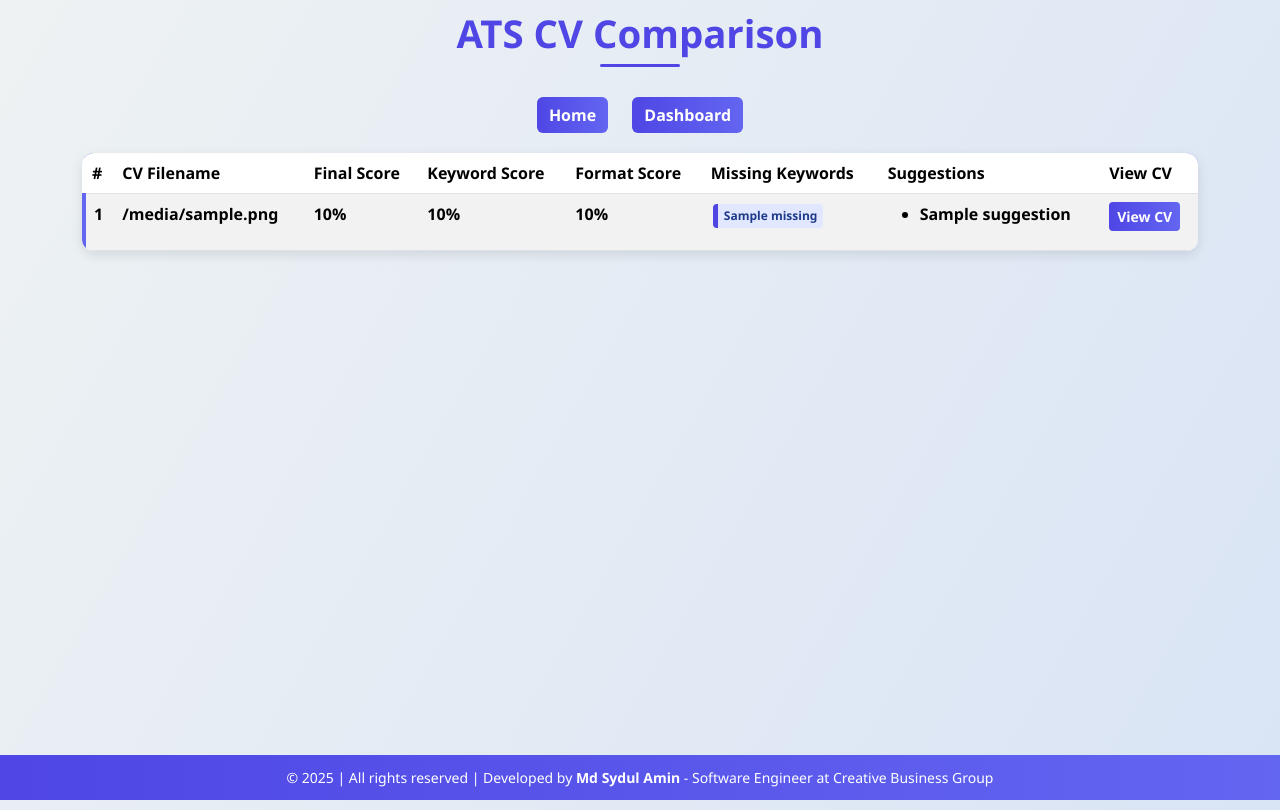
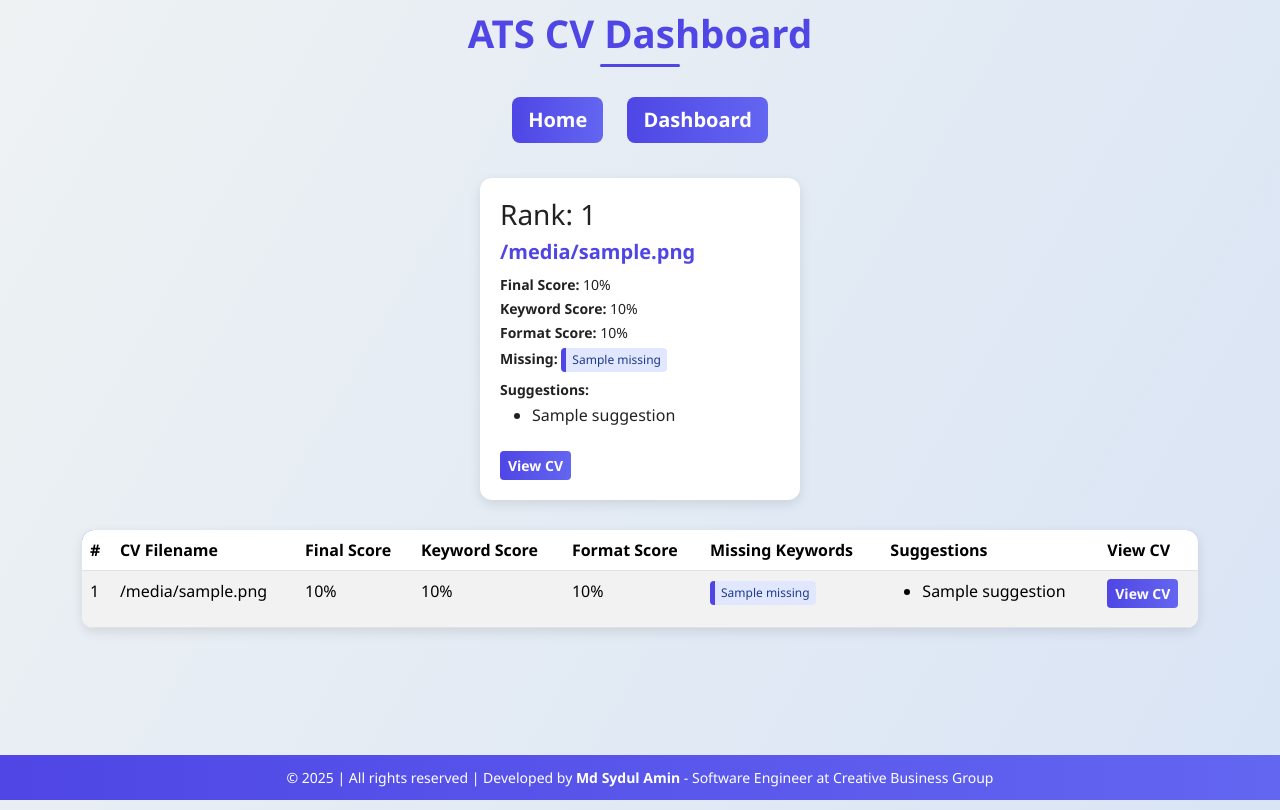
Before and after one commit to Sydulamin/CV-ATS-Checker, a FastAPI app: template templates/dashboard.html in a window 1280 px wide. Run offline with FastAPI, Linux system fonts and the light colour scheme; the template is opened without the code that fills it: most values are stand-ins (such as "Sample title", 1, 10 or a date in 2020); parts of the project's set-up code (start-up, migrations or seed data) failed here and were passed over.

Commit message:
Refactor code structure for improved readability and maintainability

```diff
--- a/templates/dashboard.html
+++ b/templates/dashboard.html
@@ -11,17 +11,16 @@
       color: #222;
       min-height: 100vh;
       position: relative;
-      padding-bottom: 80px; /* space for footer */
+      padding-bottom: 100px; /* space for footer */
       font-family: "Segoe UI", Tahoma, Geneva, Verdana, sans-serif;
     }
 
-    /* Top Buttons */
     .top-buttons {
       text-align: center;
       margin-bottom: 20px;
     }
     .top-buttons .btn {
-      margin: 0 10px;
+      margin: 0 10px 15px 10px;
       background: linear-gradient(90deg, #4f46e5, #6366f1);
       color: #fff;
       font-weight: bold;
@@ -52,38 +51,35 @@
       animation: slideIn 1s ease;
     }
 
-    table {
-      background-color: #fff;
+    /* Top Candidates Cards */
+    .top-candidates {
+      display: flex;
+      gap: 20px;
+      justify-content: center;
+      margin-bottom: 30px;
+      flex-wrap: wrap;
+    }
+    .candidate-card {
+      background: #fff;
       border-radius: 12px;
-      overflow: hidden;
+      padding: 20px;
+      width: 320px;
       box-shadow: 0 4px 12px rgba(0,0,0,0.1);
+      transition: transform 0.3s ease, box-shadow 0.3s ease;
     }
-
-    thead {
-      background: linear-gradient(90deg, #4f46e5, #6366f1);
-      color: #fff;
+    .candidate-card:hover {
+      transform: translateY(-5px);
+      box-shadow: 0 8px 20px rgba(0,0,0,0.15);
+    }
+    .candidate-card h5 {
+      color: #4f46e5;
       font-weight: bold;
+      margin-bottom: 10px;
     }
-
-    tbody tr {
-      color: #222;
-      transition: background 0.3s ease;
+    .candidate-card p {
+      font-size: 14px;
+      margin: 3px 0;
     }
-
-    tbody tr:nth-child(even) {
-      background-color: #f5f7ff;
-    }
-
-    tbody tr:hover {
-      background-color: #e0e4ff;
-    }
-
-    .top-cv {
-      font-weight: bold;
-      border-left: 4px solid #6366f1;
-      background-color: #dbe2ff;
-    }
-
     .missing-keywords {
       background: #e0e7ff;
       border-left: 5px solid #4f46e5;
@@ -92,10 +88,31 @@
       color: #1e3a8a;
       font-size: 12px;
       display: inline-block;
-      margin: 2px;
+      margin: 2px 2px 4px 0;
       animation: fadeIn 0.8s ease;
     }
 
+    table {
+      background-color: #fff;
+      border-radius: 12px;
+      overflow: hidden;
+      box-shadow: 0 4px 12px rgba(0,0,0,0.1);
+    }
+    thead {
+      background: linear-gradient(90deg, #4f46e5, #6366f1);
+      color: #fff;
+      font-weight: bold;
+    }
+    tbody tr {
+      color: #222;
+      transition: background 0.3s ease;
+    }
+    tbody tr:nth-child(even) {
+      background-color: #f5f7ff;
+    }
+    tbody tr:hover {
+      background-color: #e0e4ff;
+    }
     .btn-primary {
       background: linear-gradient(90deg, #4f46e5, #6366f1);
       color: #fff;
@@ -103,7 +120,6 @@
       font-weight: bold;
       transition: all 0.3s ease;
     }
-
     .btn-primary:hover {
       background: linear-gradient(90deg, #6366f1, #4f46e5);
       transform: scale(1.05);
@@ -121,13 +137,11 @@
       font-size: 14px;
       z-index: 1000;
     }
-
     .footer a {
       color: #fff;
       text-decoration: none;
       font-weight: bold;
     }
-
     .footer a:hover {
       text-decoration: underline;
     }
@@ -136,7 +150,6 @@
       from { opacity: 0; transform: translateY(10px); }
       to { opacity: 1; transform: translateY(0); }
     }
-
     @keyframes slideIn {
       from { width: 0; }
       to { width: 80px; }
@@ -149,12 +162,47 @@
     <!-- Top Buttons -->
 
 
-    <h1 class="heading">ATS CV Comparison</h1>
-     <div class="top-buttons">
-      <a href="/" class="btn">Home</a>
-      <a href="/dashboard" class="btn">Dashboard</a>
+    <h1 class="heading">ATS CV Dashboard</h1>
+
+    <div class="top-buttons">
+      <a href="/" class="btn btn-primary btn-lg">Home</a>
+      <a href="/dashboard" class="btn btn-primary btn-lg">Dashboard</a>
     </div>
 
+    <!-- Top Candidates Cards -->
+    <div class="top-candidates">
+      {% for cv in cvs[:3] %}
+
+      <div class="candidate-card">
+        <h3>Rank: {{ loop.index }}</h3>
+        <h5>{{ cv.filename }}</h5>
+        <p><strong>Final Score:</strong> {{ cv.score }}%</p>
+        <p><strong>Keyword Score:</strong> {{ cv.keyword_score }}%</p>
+        <p><strong>Format Score:</strong> {{ cv.format_score }}%</p>
+        {% if cv.missing %}
+        <p><strong>Missing:</strong>
+          {% for kw in cv.missing[:3] %}
+            <span class="missing-keywords">{{ kw }}</span>
+          {% endfor %}
+          {% if cv.missing|length > 3 %} ...{% endif %}
+        </p>
+        {% endif %}
+        {% if cv.suggestion %}
+        <p><strong>Suggestions:</strong>
+          <ul>
+            {% for s in cv.suggestion[:2] %}
+            <li>{{ s }}</li>
+            {% endfor %}
+            {% if cv.suggestion|length > 2 %} ...{% endif %}
+          </ul>
+        </p>
+        {% endif %}
+        <a href="{{ cv.cv_file_url }}" target="_blank" class="btn btn-primary btn-sm mt-2">View CV</a>
+      </div>
+      {% endfor %}
+    </div>
+
+    <!-- Full CV Table -->
     <table class="table table-striped">
       <thead>
         <tr>
```
Also changed, not shown: 17 other files.
